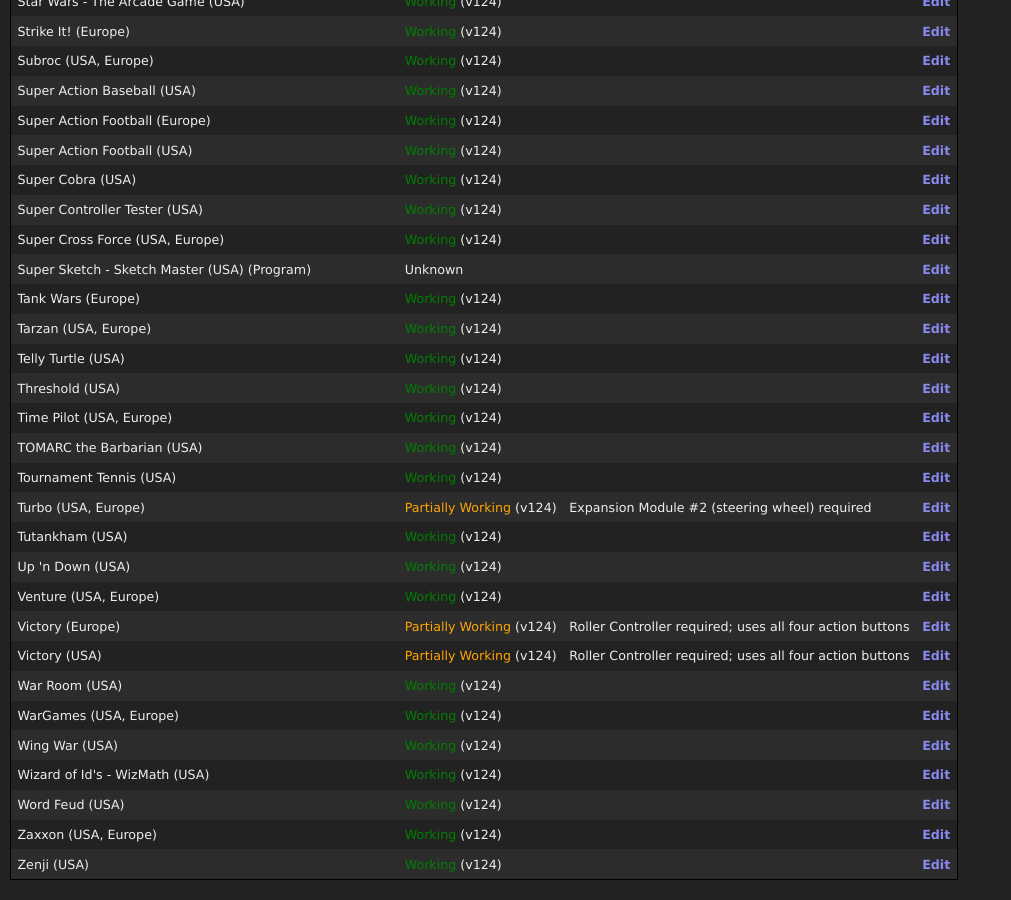
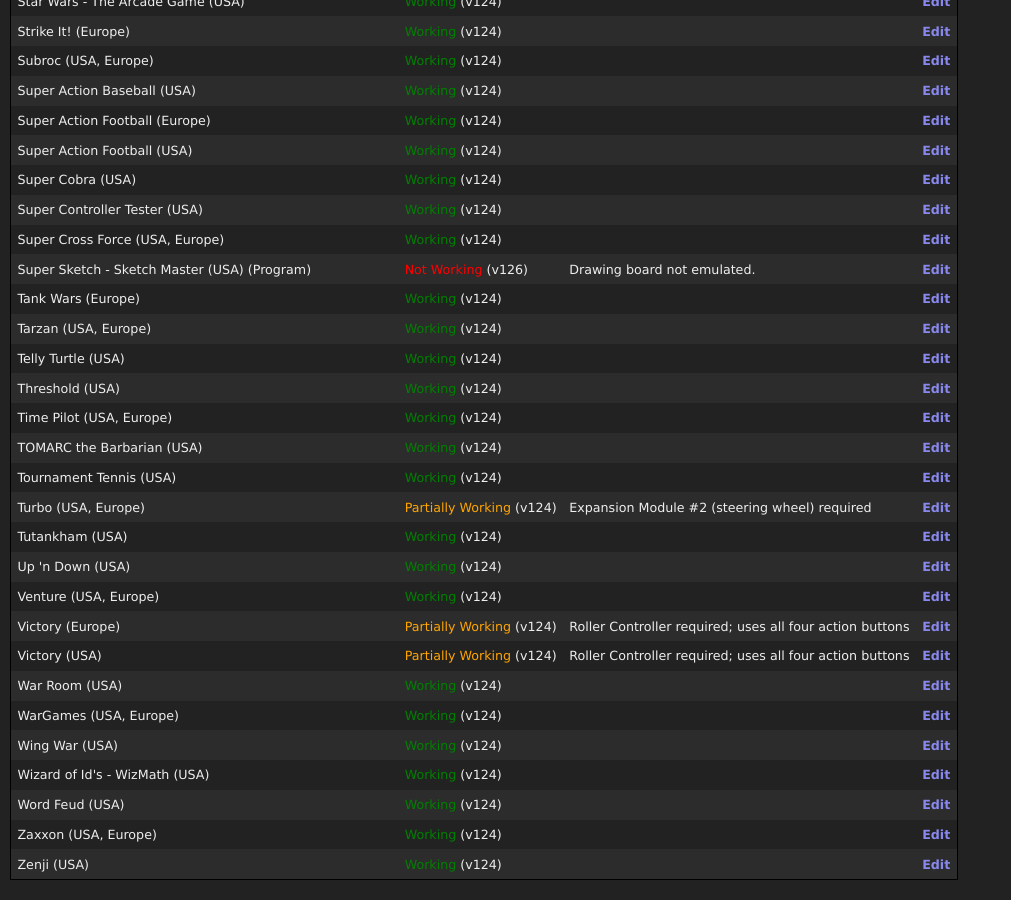
Before and after one commit to ares-emulator/ares-emulator.github.io, a Jekyll site: the page built from compatibility/Coleco - ColecoVision.md, in a window 1280 px wide and 900 px high, scrolled down 3824 px. Shown: the whole window, without its empty margins (0-1011 px from the left). Built offline with Jekyll 4.4.1, drawn with Linux system fonts in a browser that asks for light colours.

Commit message:
Update Coleco - ColecoVision.json

```diff
--- a/_data/compatibility/Coleco - ColecoVision.json
+++ b/_data/compatibility/Coleco - ColecoVision.json
@@ -656,9 +656,9 @@
       "version": "v124"
     },
     "Super Sketch - Sketch Master (USA) (Program)": {
-      "status": "Unknown",
-      "notes": "",
-      "version": "v127"
+      "status": "Not Working",
+      "notes": "Drawing board not emulated. ",
+      "version": "v126"
     },
     "Tank Wars (Europe)": {
       "status": "Working",
```
